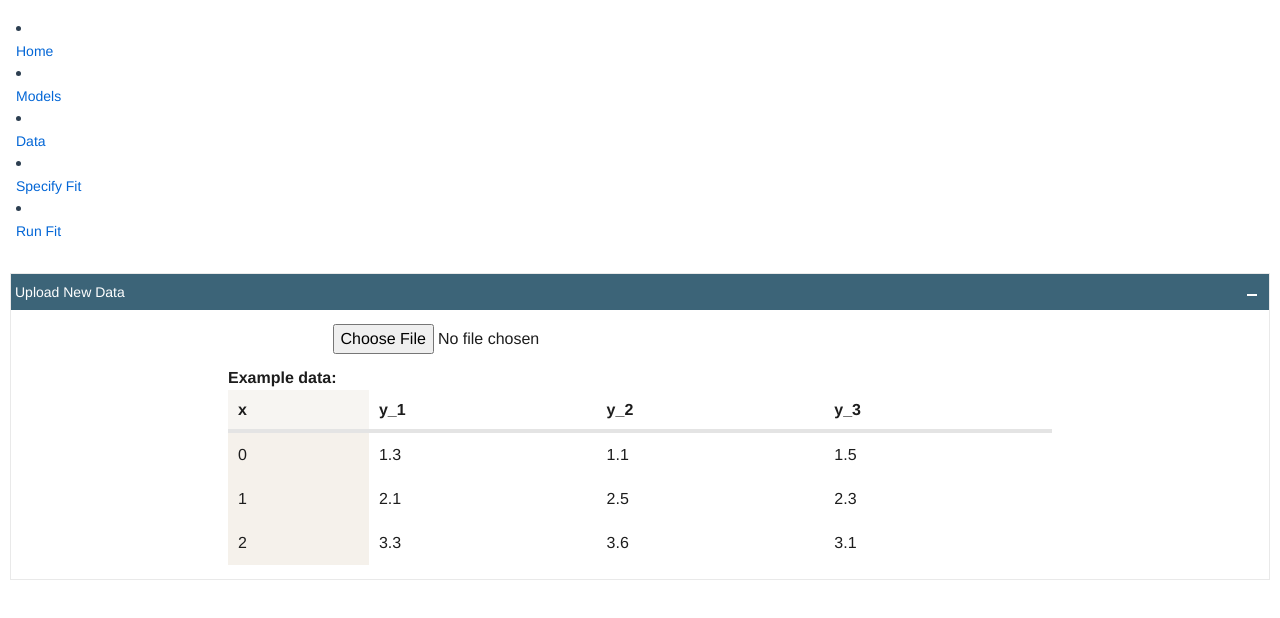
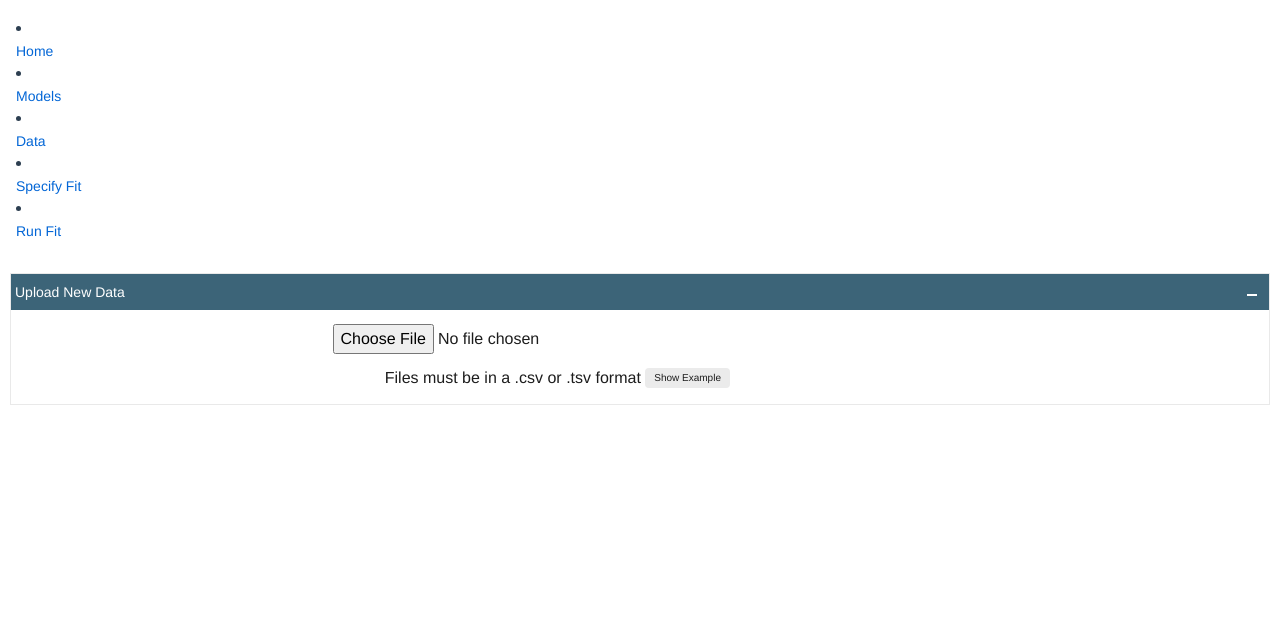
Before and after one commit to juliusbierk/simultant, a Vue app: page /data in a window 1280 px wide. Shown: the top 618 px of the page. Built offline with nearby package versions, Linux system fonts and the light colour scheme.

Commit message:
Example data

```diff
--- a/src/views/Data.vue
+++ b/src/views/Data.vue
@@ -21,7 +21,8 @@
             </div>
           </div>
           <div class="window-content p-2">
-            <div v-show="!file_chosen" class="row flex-justify-center">
+
+            <div class="row flex-justify-center">
               <div class="cell-6">
                 <input
                   id="file"
@@ -33,14 +34,57 @@
               </div>
             </div>
 
-            <div class="row">
+            <div v-if="!filename" class="row flex-justify-center">
+              <div class="cell-5">
+                Files must be in a .csv or .tsv format
+                <button v-if="!show_example" @click="show_example = true;" style="margin-bottom:2px" class="defaultcursor button mini rounded">Show Example</button>
+              </div>
+            </div>
+
+            <div v-if="filename" class="row">
+              <div class="cell-6 offset-3">
+                <label class="switch transition-on">
+                  <input
+                    type="checkbox"
+                    data-role="switch"
+                    v-model="has_header"
+                    data-role-switch="true"
+                    class=""
+                  /><span class="check"></span>
+                  <span class="caption">{{
+                    has_header ? "First row is header" : "No header"
+                  }}</span>
+                </label>
+
+                <label class="switch transition-on">
+                  <input
+                    type="checkbox"
+                    data-role="switch"
+                    v-model="multiple_x_axes"
+                    data-role-switch="true"
+                    class=""
+                  /><span class="check"></span>
+                  <span class="caption">{{
+                    multiple_x_axes
+                      ? "Every second column are x-axes"
+                      : "First column is x-axis"
+                  }}</span>
+                </label>
+              </div>
+            </div>
+
+            <div v-if="filename || show_example" class="row">
               <div class="cell-8 offset-2">
-                <b>{{ filename }}:</b>
+                <b v-show="filename">{{ filename }}:</b>
                 <table class="table">
                   <thead>
                     <tr>
                       <th
-                        v-bind:class="{ 'bg-lightTime': i === 1 }"
+                        v-bind:class="{
+                          'bg-lightTime': multiple_x_axes
+                            ? i % 2 === 1
+                            : i === 1
+                        }"
                         v-for="i in header.length"
                         v-bind:key="i"
                         v-html="header[i - 1]"
@@ -50,7 +94,9 @@
                   <tbody>
                     <tr v-for="i in data.length" v-bind:key="i">
                       <td
-                        v-bind:class="{ 'bg-time': j === 1 }"
+                        v-bind:class="{
+                          'bg-time': multiple_x_axes ? j % 2 === 1 : j === 1
+                        }"
                         v-for="j in data[i - 1].length"
                         v-bind:key="j"
                         v-html="data[i - 1][j - 1]"
@@ -74,22 +120,22 @@ export default {
     return {
       py: "http://127.0.0.1:7555",
       create_open: true,
-      file_chosen: false,
       header: ["x", "y_1", "y_2", "y_3"],
       data: [
         ["0", "1.3", "1.1", "1.5"],
         ["1", "2.1", "2.5", "2.3"],
         ["2", "3.3", "3.6", "3.1"]
       ],
-      filename: "Example data"
+      filename: null,
+      multiple_x_axes: false,
+        has_header: true,
+        show_example: false,
     };
   },
   methods: {
     upload(e) {
       var files = e.target.files;
       if (files) {
-        // this.file_chosen = true;
-
         // For now just do one file:
         const formData = new FormData();
         for (const file of files) {
```
